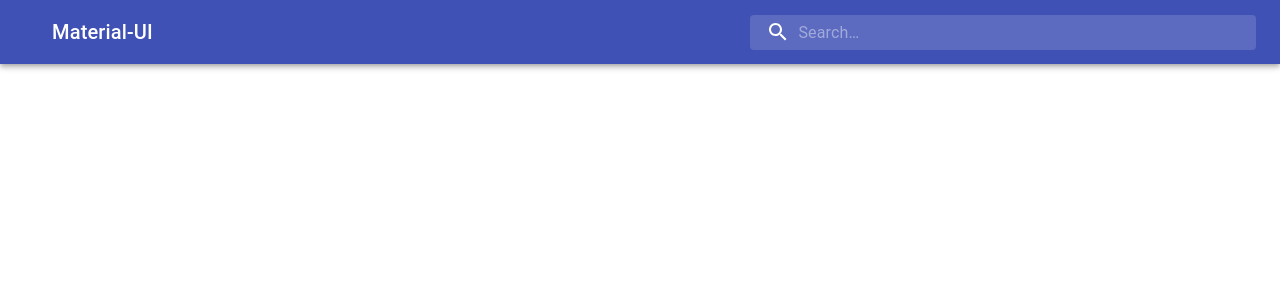
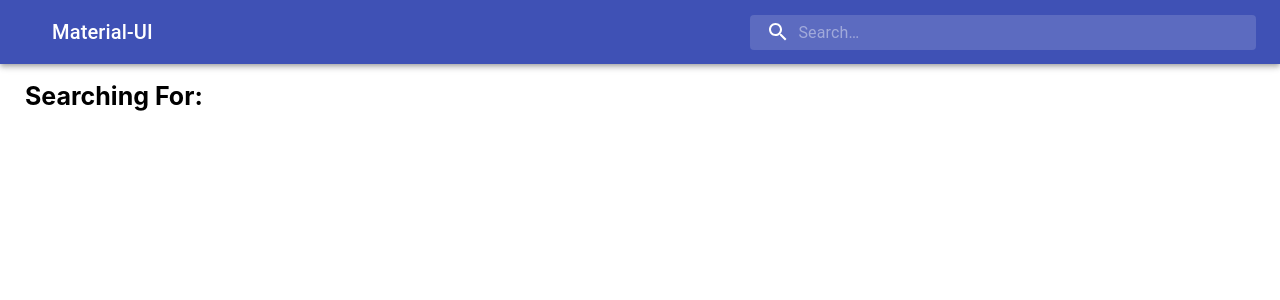
Before and after one commit to ElliotHawkins/AssetInsight-Test, a React (Create React App) app in the folder assetinsight-front/: page / in a window 1280 px wide. Shown: the top 300 px of the page. Built offline with nearby package versions, Linux system fonts and the light colour scheme.

Commit message:
css changes

```diff
--- a/assetinsight-front/src/App.js
+++ b/assetinsight-front/src/App.js
@@ -7,7 +7,6 @@ import InputBase from '@material-ui/core/InputBase';
 import { fade, makeStyles } from '@material-ui/core/styles';
 //import MenuIcon from '@material-ui/icons/Menu';
 import SearchIcon from '@material-ui/icons/Search';
-import { FormControl } from '@material-ui/core';
 
 const useStyles = makeStyles((theme) => ({
   root: {
@@ -59,6 +58,15 @@ const useStyles = makeStyles((theme) => ({
       width: '50ch',
     },
   },
+  italic: {
+    fontStyle: 'italic',
+    color: 'grey',
+    paddingLeft: '20px'
+  },
+  searchValue:{
+    fontSize: 25,
+    paddingLeft: '25px'
+  }
 }));
 
 
@@ -102,7 +110,12 @@ export default function SearchAppBar() {
           </form>
         </Toolbar>
       </AppBar>
-            <h1>{input}</h1>
+
+      <div>
+        <h1 className={classes.searchValue}>Searching For: <text className={classes.italic}>{input}</text></h1>
+      </div>
+
+
     </div>
   );
 }
```
